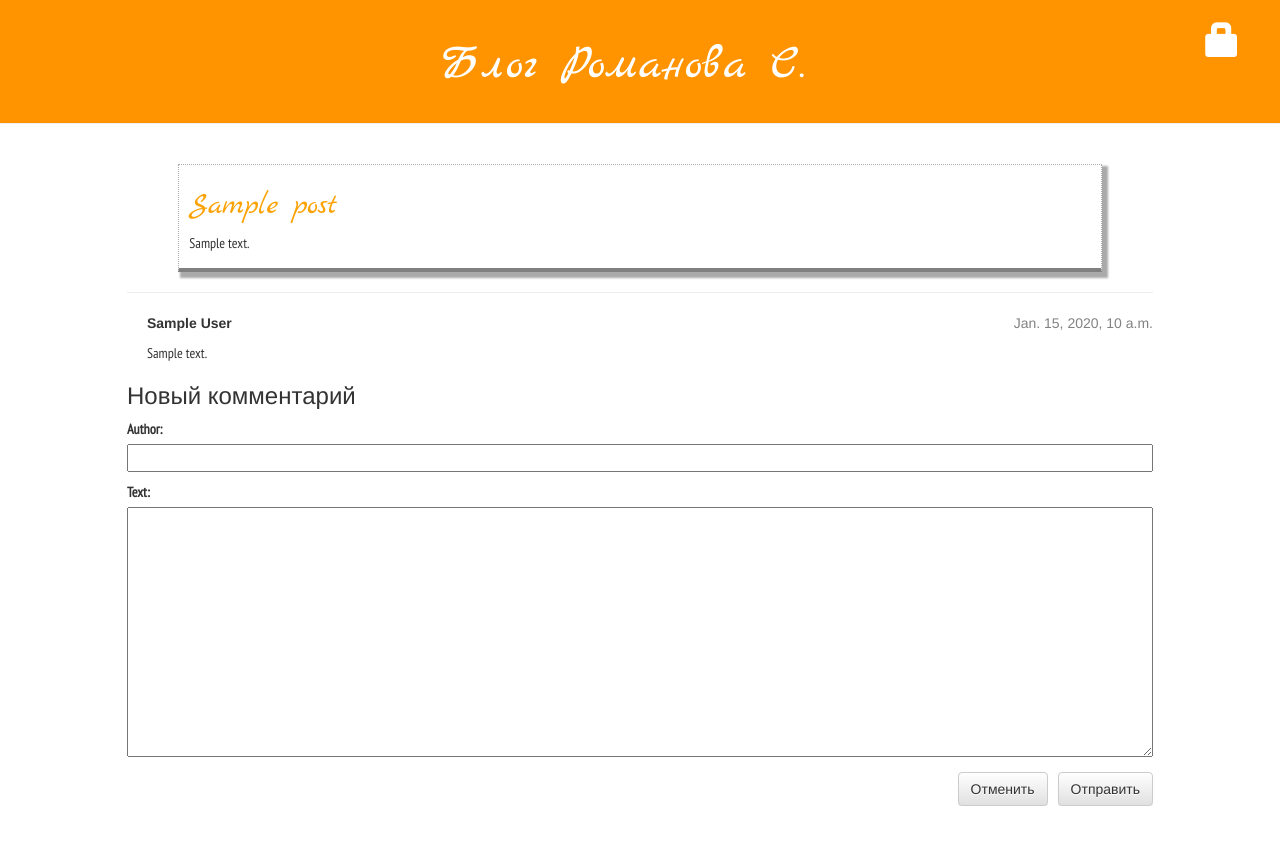
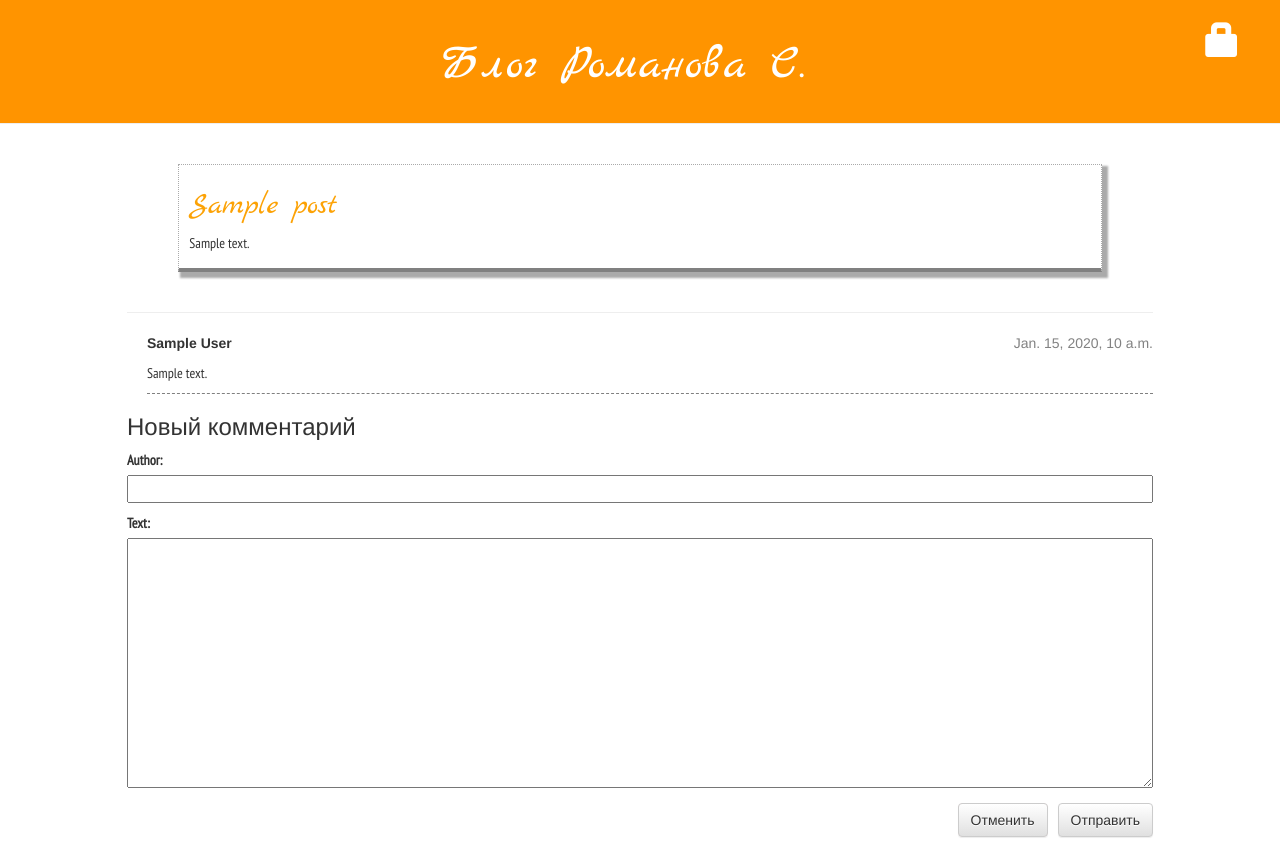
Before and after one commit to LaHesis/my-first-blog, a Django app: page /post/1/comment/ in a window 1280 px wide. Before the commit the page ends 806 px from the top, so only its background shows below. Run offline with Django 3.2, Linux system fonts and the light colour scheme; tables that the repository leaves empty hold one stand-in row (values such as "Sample post"); some libraries are stand-ins or nearby versions.

Commit message:
buttons for adding new comment were styled to be a little farther from bottom page edge; button for cancel adding new comment works now;

```diff
--- a/blog/static/css/blog.css
+++ b/blog/static/css/blog.css
@@ -58,7 +58,6 @@ p {
 }
 
 a.btn {
-    padding: 5px 15px;
     background-color: rgba(200, 0, 0, 0.2);
 }
 
@@ -101,4 +100,14 @@ a.btn span {
 
 .comment {
     margin: 20px 0px 20px 20px;
+    border-bottom: 1px dashed gray;
 }
+
+.comments {
+    padding-bottom: 5px;
+}
+
+.clearfix::after {
+    content: "";
+    clear: both;
+}
--- a/blog/templates/blog/add_comment_to_post.html
+++ b/blog/templates/blog/add_comment_to_post.html
@@ -1,11 +1,13 @@
 {% extends 'blog/post_detail.html' %}
 
-{% block comments %}
+{% block adding_comments %}
     <h3>Новый комментарий</h3>
     <form method="POST" class="post-form">
         {% csrf_token %}
         {{ form.as_p }}
         <button type="submit" class="save btn btn-default">Отправить</button>
     </form>
-    <button class="btn btn-default btn-cancel" href="{% url 'post_detail' pk=post.pk %}">Отменить</button>
+    <a class="btn btn-default btn-cancel" href="{% url 'post_detail' pk=post.pk %}">
+        Отменить
+    </a>
 {% endblock %}
--- a/blog/templates/blog/post_detail.html
+++ b/blog/templates/blog/post_detail.html
@@ -26,8 +26,8 @@
         <p>{{ post.text|linebreaksbr }}</p>
     </div>
 
+    <div class="comments clearfix">
         <hr>
-
         <!-- Hack! form pass to "add_comment_to_post" template. -->
         {% if not form %}
             <a class="btn btn-default" href="{% url 'add_comment_to_post' pk=post.pk %}">
@@ -57,9 +57,9 @@
             <p>Здесь еще нет комментариев :(</p>
         {% endfor %}
 
-    {% block comments %}
+        {% block adding_comments %}
 
         {% endblock %}
-
+    </div>
 
 {% endblock %}
```
Lines whose indentation alone changed are shown as unchanged.
